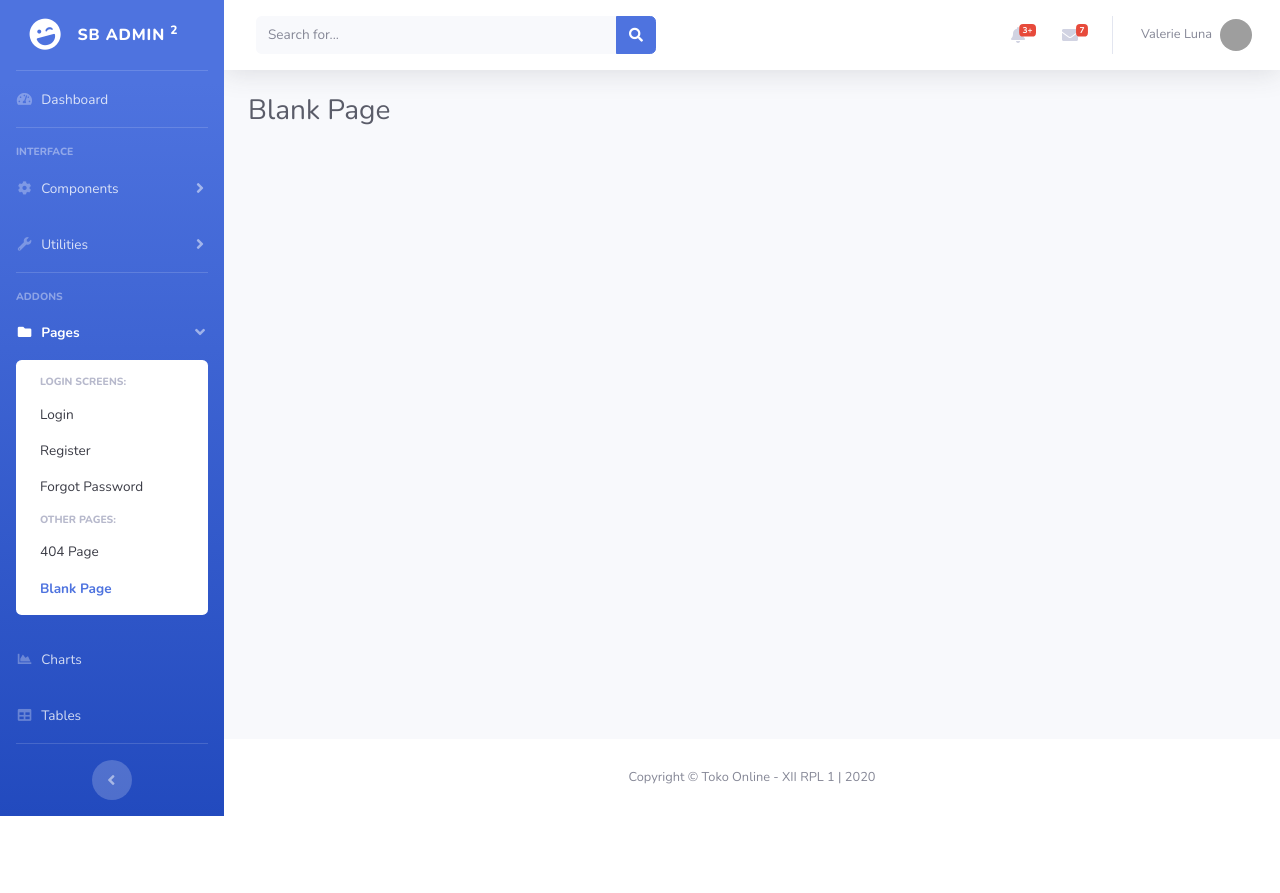
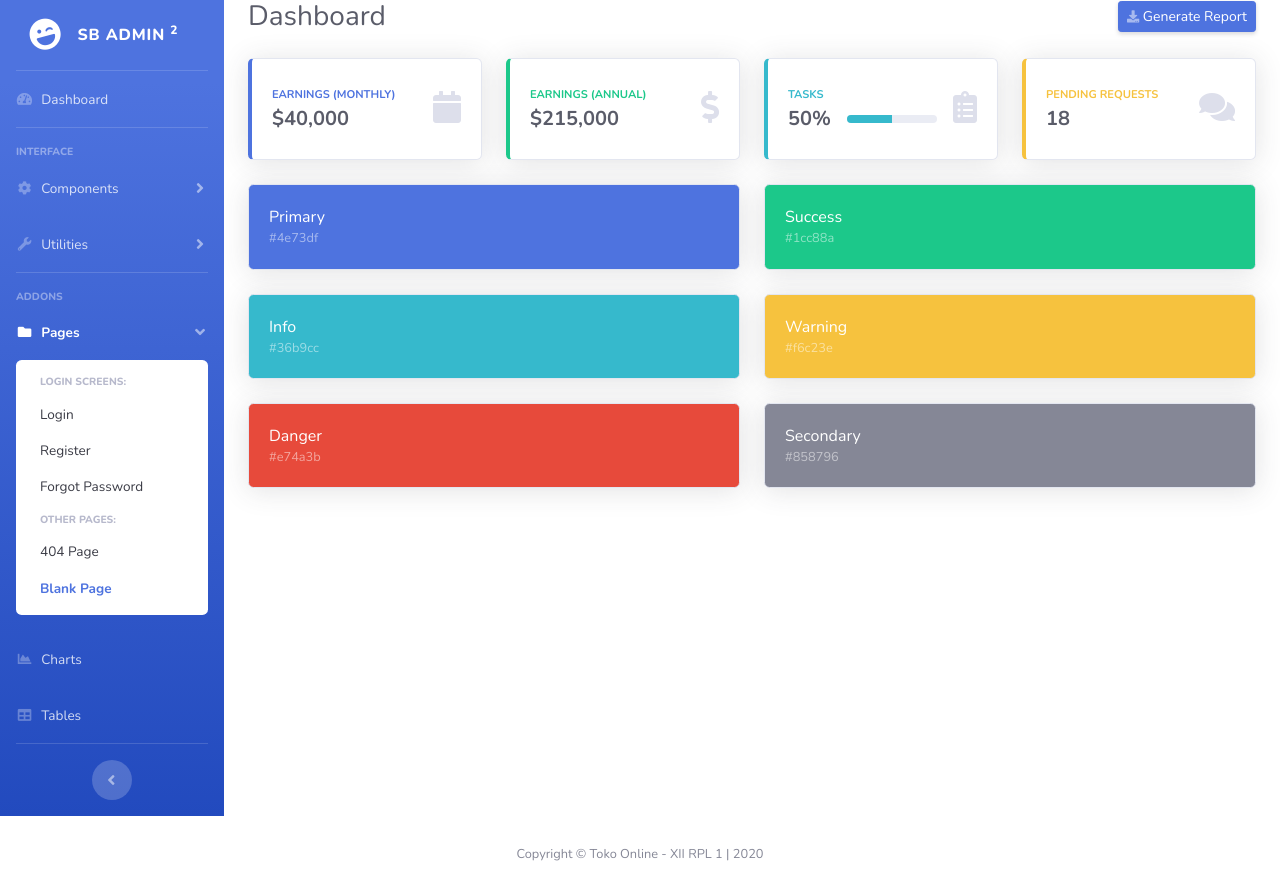
Before and after one commit to alifahfathonah/E-mart_XIIRPL3, a CodeIgniter app: page /toko-online_XIIRPL1/index.php/admin/index in a window 1280 px wide. Before the commit the page ends 816 px from the top, so only its background shows below. Run offline with CodeIgniter, Linux system fonts and the light colour scheme; grey boxes are pictures that could not be loaded.

Commit message:
Memperbarui tampilan index admin

```diff
--- a/application/views/admin/index.php
+++ b/application/views/admin/index.php
@@ -1,201 +1,155 @@
+
+
+        <!-- Begin Page Content -->
+        <div class="container" >
+
+          <!-- Page Heading -->
+          <div class="d-sm-flex align-items-center justify-content-between mb-4">
+            <h1 class="h3 mb-0 text-gray-800">Dashboard</h1>
+            <a href="#" class="d-none d-sm-inline-block btn btn-sm btn-primary shadow-sm"><i class="fas fa-download fa-sm text-white-50"></i> Generate Report</a>
+          </div>
+
+          <!-- Content Row -->
+          <div class="row">
+
+            <!-- Earnings (Monthly) Card Example -->
+            <div class="col-xl-3 col-md-6 mb-4">
+              <div class="card border-left-primary shadow h-100 py-2">
+                <div class="card-body">
+                  <div class="row no-gutters align-items-center">
+                    <div class="col mr-2">
+                      <div class="text-xs font-weight-bold text-primary text-uppercase mb-1">Earnings (Monthly)</div>
+                      <div class="h5 mb-0 font-weight-bold text-gray-800">$40,000</div>
+                    </div>
+                    <div class="col-auto">
+                      <i class="fas fa-calendar fa-2x text-gray-300"></i>
+                    </div>
+                  </div>
+                </div>
+              </div>
+            </div>
+
+            <!-- Earnings (Monthly) Card Example -->
+            <div class="col-xl-3 col-md-6 mb-4">
+              <div class="card border-left-success shadow h-100 py-2">
+                <div class="card-body">
+                  <div class="row no-gutters align-items-center">
+                    <div class="col mr-2">
+                      <div class="text-xs font-weight-bold text-success text-uppercase mb-1">Earnings (Annual)</div>
+                      <div class="h5 mb-0 font-weight-bold text-gray-800">$215,000</div>
+                    </div>
+                    <div class="col-auto">
+                      <i class="fas fa-dollar-sign fa-2x text-gray-300"></i>
+                    </div>
+                  </div>
+                </div>
+              </div>
+            </div>
+
+            <!-- Earnings (Monthly) Card Example -->
+            <div class="col-xl-3 col-md-6 mb-4">
+              <div class="card border-left-info shadow h-100 py-2">
+                <div class="card-body">
+                  <div class="row no-gutters align-items-center">
+                    <div class="col mr-2">
+                      <div class="text-xs font-weight-bold text-info text-uppercase mb-1">Tasks</div>
+                      <div class="row no-gutters align-items-center">
+                        <div class="col-auto">
+                          <div class="h5 mb-0 mr-3 font-weight-bold text-gray-800">50%</div>
+                        </div>
+                        <div class="col">
+                          <div class="progress progress-sm mr-2">
+                            <div class="progress-bar bg-info" role="progressbar" style="width: 50%" aria-valuenow="50" aria-valuemin="0" aria-valuemax="100"></div>
+                          </div>
+                        </div>
+                      </div>
+                    </div>
+                    <div class="col-auto">
+                      <i class="fas fa-clipboard-list fa-2x text-gray-300"></i>
+                    </div>
+                  </div>
+                </div>
+              </div>
+            </div>
+
+            <!-- Pending Requests Card Example -->
+            <div class="col-xl-3 col-md-6 mb-4">
+              <div class="card border-left-warning shadow h-100 py-2">
+                <div class="card-body">
+                  <div class="row no-gutters align-items-center">
+                    <div class="col mr-2">
+                      <div class="text-xs font-weight-bold text-warning text-uppercase mb-1">Pending Requests</div>
+                      <div class="h5 mb-0 font-weight-bold text-gray-800">18</div>
+                    </div>
+                    <div class="col-auto">
+                      <i class="fas fa-comments fa-2x text-gray-300"></i>
+                    </div>
+                  </div>
+                </div>
+              </div>
+            </div>
+          </div>
 
 
 
-
-    <!-- Content Wrapper -->
-    <div id="content-wrapper" class="d-flex flex-column">
-
-      <!-- Main Content -->
-      <div id="content">
-
-        <!-- Topbar -->
-        <nav class="navbar navbar-expand navbar-light bg-white topbar mb-4 static-top shadow">
-
-          <!-- Sidebar Toggle (Topbar) -->
-          <button id="sidebarToggleTop" class="btn btn-link d-md-none rounded-circle mr-3">
-            <i class="fa fa-bars"></i>
-          </button>
-
-          <!-- Topbar Search -->
-          <form class="d-none d-sm-inline-block form-inline mr-auto ml-md-3 my-2 my-md-0 mw-100 navbar-search">
-            <div class="input-group">
-              <input type="text" class="form-control bg-light border-0 small" placeholder="Search for..." aria-label="Search" aria-describedby="basic-addon2">
-              <div class="input-group-append">
-                <button class="btn btn-primary" type="button">
-                  <i class="fas fa-search fa-sm"></i>
-                </button>
-              </div>
-            </div>
-          </form>
-
-          <!-- Topbar Navbar -->
-          <ul class="navbar-nav ml-auto">
-
-            <!-- Nav Item - Search Dropdown (Visible Only XS) -->
-            <li class="nav-item dropdown no-arrow d-sm-none">
-              <a class="nav-link dropdown-toggle" href="#" id="searchDropdown" role="button" data-toggle="dropdown" aria-haspopup="true" aria-expanded="false">
-                <i class="fas fa-search fa-fw"></i>
-              </a>
-              <!-- Dropdown - Messages -->
-              <div class="dropdown-menu dropdown-menu-right p-3 shadow animated--grow-in" aria-labelledby="searchDropdown">
-                <form class="form-inline mr-auto w-100 navbar-search">
-                  <div class="input-group">
-                    <input type="text" class="form-control bg-light border-0 small" placeholder="Search for..." aria-label="Search" aria-describedby="basic-addon2">
-                    <div class="input-group-append">
-                      <button class="btn btn-primary" type="button">
-                        <i class="fas fa-search fa-sm"></i>
-                      </button>
+              <!-- Color System -->
+              <div class="row">
+                <div class="col-lg-6 mb-4">
+                  <div class="card bg-primary text-white shadow">
+                    <div class="card-body">
+                      Primary
+                      <div class="text-white-50 small">#4e73df</div>
                     </div>
                   </div>
-                </form>
-              </div>
-            </li>
-
-            <!-- Nav Item - Alerts -->
-            <li class="nav-item dropdown no-arrow mx-1">
-              <a class="nav-link dropdown-toggle" href="#" id="alertsDropdown" role="button" data-toggle="dropdown" aria-haspopup="true" aria-expanded="false">
-                <i class="fas fa-bell fa-fw"></i>
-                <!-- Counter - Alerts -->
-                <span class="badge badge-danger badge-counter">3+</span>
-              </a>
-              <!-- Dropdown - Alerts -->
-              <div class="dropdown-list dropdown-menu dropdown-menu-right shadow animated--grow-in" aria-labelledby="alertsDropdown">
-                <h6 class="dropdown-header">
-                  Alerts Center
-                </h6>
-                <a class="dropdown-item d-flex align-items-center" href="#">
-                  <div class="mr-3">
-                    <div class="icon-circle bg-primary">
-                      <i class="fas fa-file-alt text-white"></i>
+                </div>
+                <div class="col-lg-6 mb-4">
+                  <div class="card bg-success text-white shadow">
+                    <div class="card-body">
+                      Success
+                      <div class="text-white-50 small">#1cc88a</div>
                     </div>
                   </div>
-                  <div>
-                    <div class="small text-gray-500">December 12, 2019</div>
-                    <span class="font-weight-bold">A new monthly report is ready to download!</span>
-                  </div>
-                </a>
-                <a class="dropdown-item d-flex align-items-center" href="#">
-                  <div class="mr-3">
-                    <div class="icon-circle bg-success">
-                      <i class="fas fa-donate text-white"></i>
+                </div>
+                <div class="col-lg-6 mb-4">
+                  <div class="card bg-info text-white shadow">
+                    <div class="card-body">
+                      Info
+                      <div class="text-white-50 small">#36b9cc</div>
                     </div>
                   </div>
-                  <div>
-                    <div class="small text-gray-500">December 7, 2019</div>
-                    $290.29 has been deposited into your account!
-                  </div>
-                </a>
-                <a class="dropdown-item d-flex align-items-center" href="#">
-                  <div class="mr-3">
-                    <div class="icon-circle bg-warning">
-                      <i class="fas fa-exclamation-triangle text-white"></i>
+                </div>
+                <div class="col-lg-6 mb-4">
+                  <div class="card bg-warning text-white shadow">
+                    <div class="card-body">
+                      Warning
+                      <div class="text-white-50 small">#f6c23e</div>
                     </div>
                   </div>
-                  <div>
-                    <div class="small text-gray-500">December 2, 2019</div>
-                    Spending Alert: We've noticed unusually high spending for your account.
+                </div>
+                <div class="col-lg-6 mb-4">
+                  <div class="card bg-danger text-white shadow">
+                    <div class="card-body">
+                      Danger
+                      <div class="text-white-50 small">#e74a3b</div>
+                    </div>
                   </div>
-                </a>
-                <a class="dropdown-item text-center small text-gray-500" href="#">Show All Alerts</a>
+                </div>
+                <div class="col-lg-6 mb-4">
+                  <div class="card bg-secondary text-white shadow">
+                    <div class="card-body">
+                      Secondary
+                      <div class="text-white-50 small">#858796</div>
+                    </div>
+                  </div>
+                </div>
               </div>
-            </li>
 
-            <!-- Nav Item - Messages -->
-            <li class="nav-item dropdown no-arrow mx-1">
-              <a class="nav-link dropdown-toggle" href="#" id="messagesDropdown" role="button" data-toggle="dropdown" aria-haspopup="true" aria-expanded="false">
-                <i class="fas fa-envelope fa-fw"></i>
-                <!-- Counter - Messages -->
-                <span class="badge badge-danger badge-counter">7</span>
-              </a>
-              <!-- Dropdown - Messages -->
-              <div class="dropdown-list dropdown-menu dropdown-menu-right shadow animated--grow-in" aria-labelledby="messagesDropdown">
-                <h6 class="dropdown-header">
-                  Message Center
-                </h6>
-                <a class="dropdown-item d-flex align-items-center" href="#">
-                  <div class="dropdown-list-image mr-3">
-                    <img class="rounded-circle" src="https://source.unsplash.com/fn_BT9fwg_E/60x60" alt="">
-                    <div class="status-indicator bg-success"></div>
-                  </div>
-                  <div class="font-weight-bold">
-                    <div class="text-truncate">Hi there! I am wondering if you can help me with a problem I've been having.</div>
-                    <div class="small text-gray-500">Emily Fowler · 58m</div>
-                  </div>
-                </a>
-                <a class="dropdown-item d-flex align-items-center" href="#">
-                  <div class="dropdown-list-image mr-3">
-                    <img class="rounded-circle" src="https://source.unsplash.com/AU4VPcFN4LE/60x60" alt="">
-                    <div class="status-indicator"></div>
-                  </div>
-                  <div>
-                    <div class="text-truncate">I have the photos that you ordered last month, how would you like them sent to you?</div>
-                    <div class="small text-gray-500">Jae Chun · 1d</div>
-                  </div>
-                </a>
-                <a class="dropdown-item d-flex align-items-center" href="#">
-                  <div class="dropdown-list-image mr-3">
-                    <img class="rounded-circle" src="https://source.unsplash.com/CS2uCrpNzJY/60x60" alt="">
-                    <div class="status-indicator bg-warning"></div>
-                  </div>
-                  <div>
-                    <div class="text-truncate">Last month's report looks great, I am very happy with the progress so far, keep up the good work!</div>
-                    <div class="small text-gray-500">Morgan Alvarez · 2d</div>
-                  </div>
-                </a>
-                <a class="dropdown-item d-flex align-items-center" href="#">
-                  <div class="dropdown-list-image mr-3">
-                    <img class="rounded-circle" src="https://source.unsplash.com/Mv9hjnEUHR4/60x60" alt="">
-                    <div class="status-indicator bg-success"></div>
-                  </div>
-                  <div>
-                    <div class="text-truncate">Am I a good boy? The reason I ask is because someone told me that people say this to all dogs, even if they aren't good...</div>
-                    <div class="small text-gray-500">Chicken the Dog · 2w</div>
-                  </div>
-                </a>
-                <a class="dropdown-item text-center small text-gray-500" href="#">Read More Messages</a>
-              </div>
-            </li>
+            </div>
 
-            <div class="topbar-divider d-none d-sm-block"></div>
 
-            <!-- Nav Item - User Information -->
-            <li class="nav-item dropdown no-arrow">
-              <a class="nav-link dropdown-toggle" href="#" id="userDropdown" role="button" data-toggle="dropdown" aria-haspopup="true" aria-expanded="false">
-                <span class="mr-2 d-none d-lg-inline text-gray-600 small">Valerie Luna</span>
-                <img class="img-profile rounded-circle" src="https://source.unsplash.com/QAB-WJcbgJk/60x60">
-              </a>
-              <!-- Dropdown - User Information -->
-              <div class="dropdown-menu dropdown-menu-right shadow animated--grow-in" aria-labelledby="userDropdown">
-                <a class="dropdown-item" href="#">
-                  <i class="fas fa-user fa-sm fa-fw mr-2 text-gray-400"></i>
-                  Profile
-                </a>
-                <a class="dropdown-item" href="#">
-                  <i class="fas fa-cogs fa-sm fa-fw mr-2 text-gray-400"></i>
-                  Settings
-                </a>
-                <a class="dropdown-item" href="#">
-                  <i class="fas fa-list fa-sm fa-fw mr-2 text-gray-400"></i>
-                  Activity Log
-                </a>
-                <div class="dropdown-divider"></div>
-                <a class="dropdown-item" href="#" data-toggle="modal" data-target="#logoutModal">
-                  <i class="fas fa-sign-out-alt fa-sm fa-fw mr-2 text-gray-400"></i>
-                  Logout
-                </a>
-              </div>
-            </li>
 
-          </ul>
-
-        </nav>
-        <!-- End of Topbar -->
-
-        <!-- Begin Page Content -->
-        <div class="container-fluid">
-
-          <!-- Page Heading -->
-          <h1 class="h3 mb-4 text-gray-800">Blank Page</h1>
+            </div>
+          </div>
 
         </div>
         <!-- /.container-fluid -->
```
